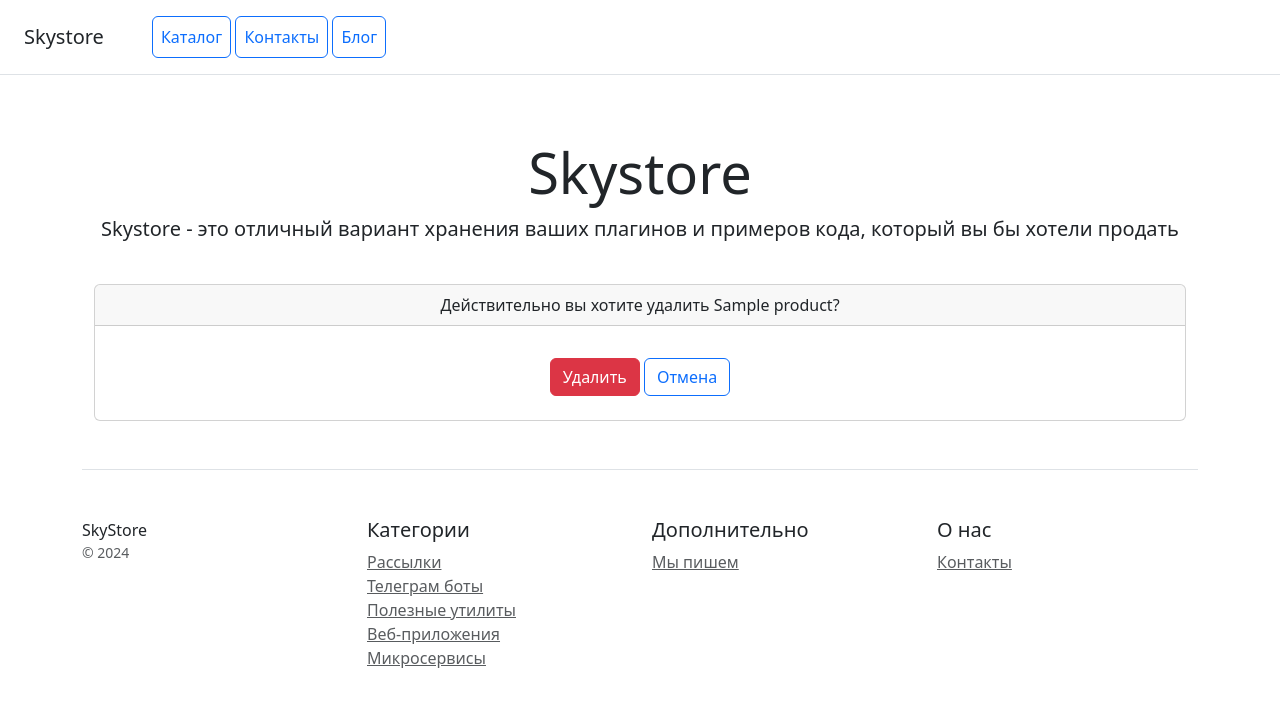
After one commit to meR1D1AN/HW_19.2, a Django app: page /product/1/delete/ in a window 1280 px wide. The commit adds this page. Shown: the top 707 px of the page. Run offline with Django 5.2, Linux system fonts and the light colour scheme; tables that the repository leaves empty hold one stand-in row (values such as "Sample post"); some libraries are stand-ins or nearby versions.

Commit message:
добавление urls и первое описание модели, без точностей

```diff
--- a/blog/urls.py
+++ b/blog/urls.py
@@ -5,7 +5,7 @@ from blog.apps import BlogConfig
 app_name = BlogConfig.name
 
 urlpatterns = [
-    path("blog/]", BlogListView.as_view(), name="blog_list"),
+    path("blog/", BlogListView.as_view(), name="blog_list"),
     path("blog/create/", BlogCreateView.as_view(), name="blog_create"),
     path("blog/<slug:slug>/", BlogDetailView.as_view(), name="blog_detail"),
     path("blog/<slug:slug>/update/", BlogUpdateView.as_view(), name="blog_update"),
--- /dev/null
+++ b/catalog/templates/catalog/product_confirm_delete.html
@@ -0,0 +1,24 @@
+{% extends 'catalog/home.html' %}
+{% block content %}
+<div class="container">
+    <div class="row">
+        <form class="text-center" method="post" enctype="multipart/form-data">
+            <div class="card">
+                <div class="card-header">
+                    <p class="card-text">Действительно вы хотите удалить {{ object.name }}?</p>
+                </div>
+                <div class="card-body">
+                    {% csrf_token %}
+                </div>
+                <div class="row">
+                    <div class="col mb-4">
+                        <button type="submit" class="btn btn-danger">Удалить</button>
+                        <a class="btn btn-outline-primary" href="{% url 'catalog:product_detail' object.pk %}"
+                           role="button">Отмена</a>
+                    </div>
+                </div>
+            </div>
+        </form>
+    </div>
+</div>
+{% endblock %}
--- a/catalog/templates/catalog/product_list.html
+++ b/catalog/templates/catalog/product_list.html
@@ -15,7 +15,9 @@
                     <ul class="list-unstyled mt-3 mb-4 text-start m-3">
                         <li>{{ product.description | truncatechars:100 }}</li>
                     </ul>
-                    <a class="btn btn-outline-primary" href="{% url 'catalog:product_detail' product.pk %}" role="button">Подробнее</a>
+                    <a class="btn btn-outline-primary" href="{% url 'catalog:product_detail' product.pk %}" role="button">Просмотр</a>
+                    <a class="btn btn-outline-primary" href="{% url 'catalog:product_update' product.pk %}" role="button">Изменить</a>
+                    <a class="btn btn-outline-primary" href="{% url 'catalog:product_delete' product.pk %}" role="button">Удалить</a>
                 </div>
 
             </div>
--- a/catalog/urls.py
+++ b/catalog/urls.py
@@ -1,5 +1,6 @@
 from django.urls import path
-from catalog.views import ContactView, ProductListView, ProductDetailView
+from catalog.views import (ContactView, ProductListView, ProductDetailView, ProductUpdateView, ProductCreateView,
+                           ProductDeleteView)
 from catalog.apps import CatalogConfig
 
 app_name = CatalogConfig.name
@@ -8,4 +9,7 @@ urlpatterns = [
     path("contact/", ContactView.as_view(), name="contact"),
     path("", ProductListView.as_view(), name="product_list"),
     path("product/<int:pk>/", ProductDetailView.as_view(), name="product_detail"),
+    path("product/create/", ProductCreateView.as_view(), name="product_create"),
+    path("product/<int:pk>/update/", ProductUpdateView.as_view(), name="product_update"),
+    path("product/<int:pk>/delete/", ProductDeleteView.as_view(), name="product_delete"),
 ]
--- a/catalog/views.py
+++ b/catalog/views.py
@@ -19,6 +19,20 @@ class ProductListView(ListView):
 
 
 class ProductDetailView(DetailView):
+    model = Product
+
+
+class ProductUpdateView(UpdateView):
+    model = Product
+    fields = '__all__'
+
+
+class ProductCreateView(CreateView):
+    model = Product
+    fields = '__all__'
+
+
+class ProductDeleteView(DeleteView):
     model = Product
 
 
```
Also changed, not shown: catalog/forms.py (added, +8 -0 lines), catalog/templates/catalog/product_form.html (added, +24 -0 lines).
